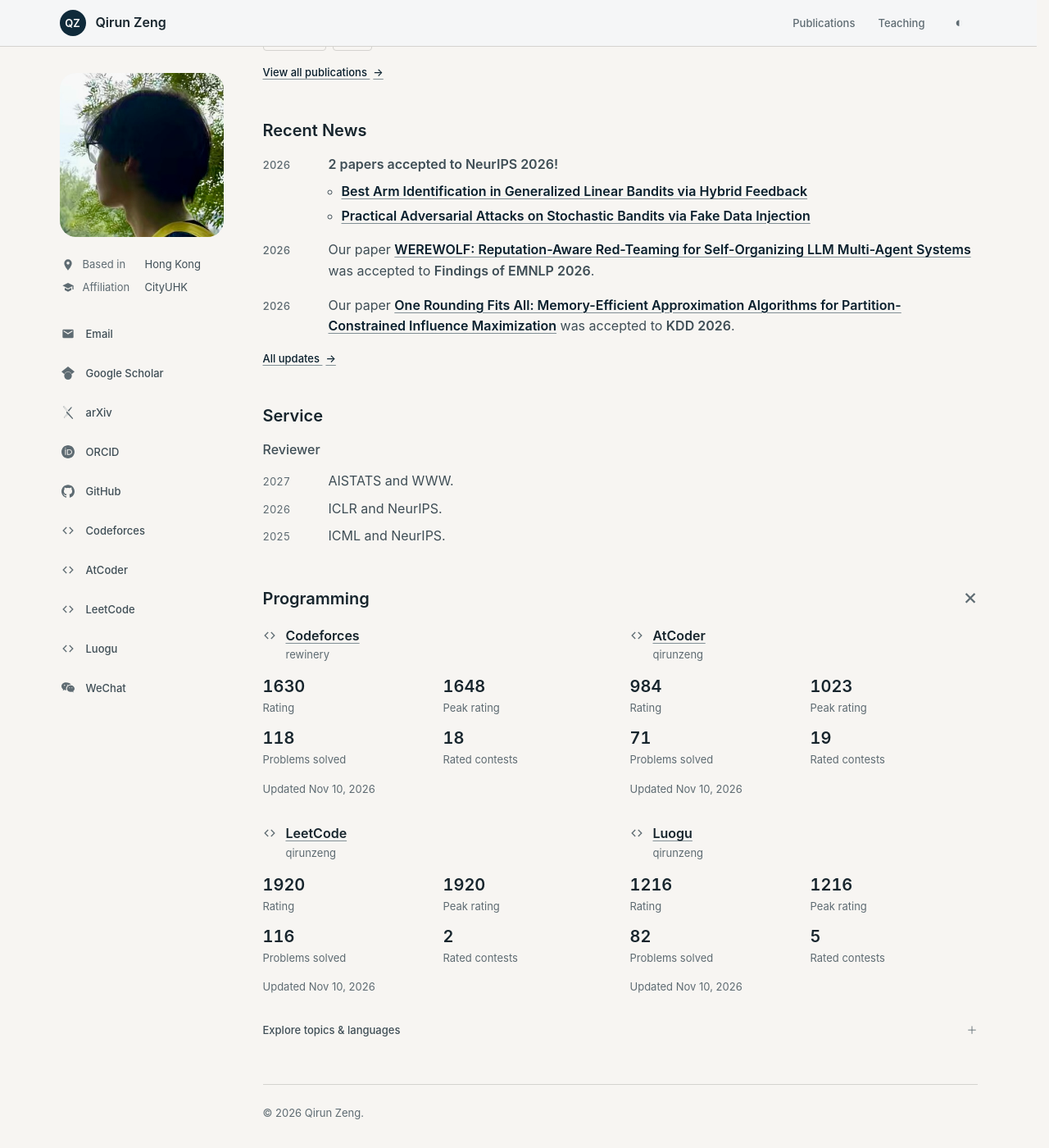
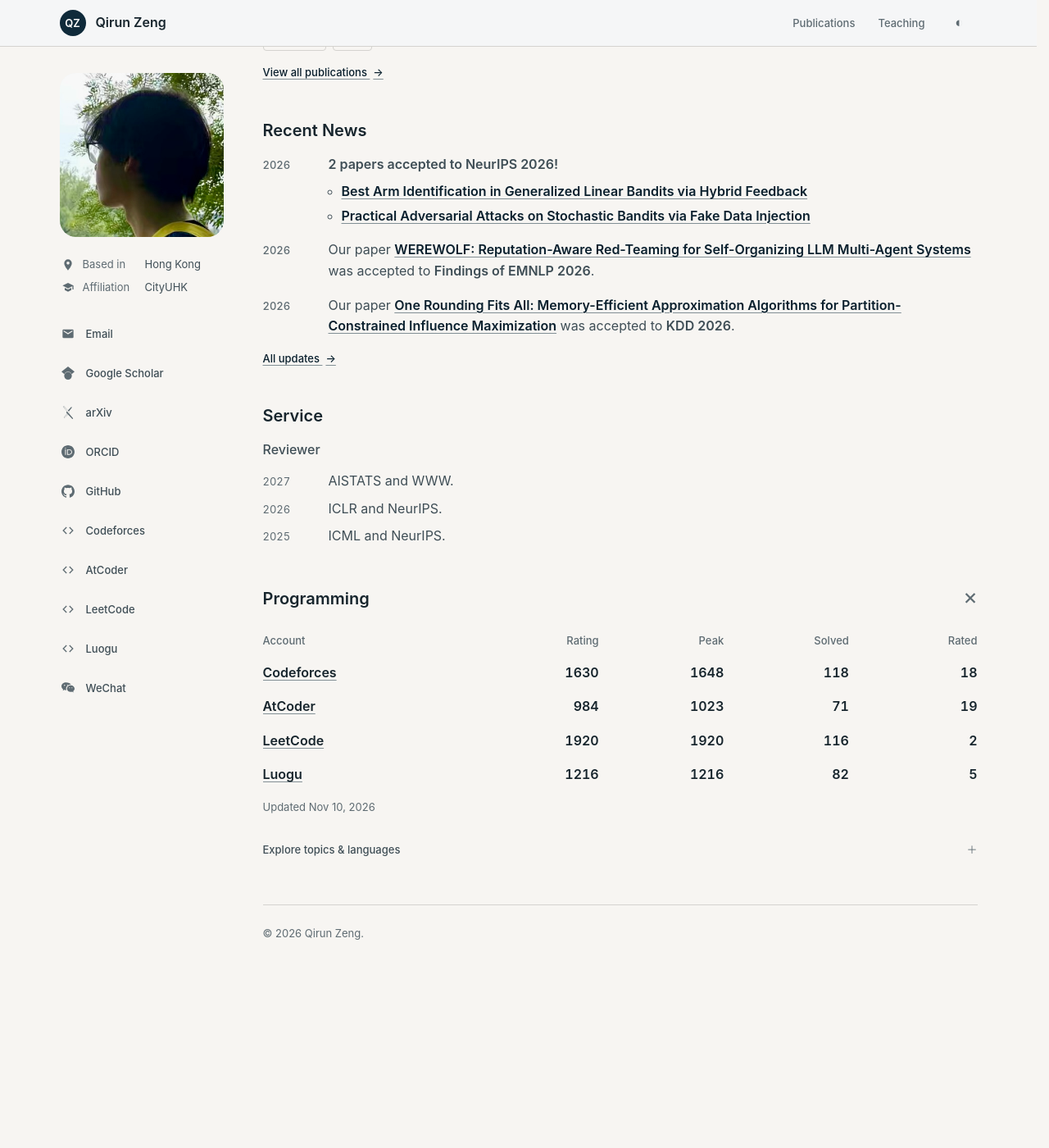
Before and after one commit to qirunzeng/qirunzeng.github.io, a Jekyll site: the page built from index.html, in a window 1280 px wide and 1400 px high, scrolled down 848 px. Shown: the whole window at 82% size. Built offline with Jekyll 4.4.1, drawn with Linux system fonts in a browser that asks for light colours; after the commit the page ends 2029 px from its top, so only the background shows below that.

Commit message:
Show programming accounts in compact rows with uniform metrics

```diff
--- a/_data/assets.json
+++ b/_data/assets.json
@@ -1,4 +1,4 @@
 {
-  "css": "e466e95a7274742d",
+  "css": "0a4a137b45f71194",
   "js": "49c589e744dc6c23"
 }
--- a/_includes/programming.html
+++ b/_includes/programming.html
@@ -3,25 +3,32 @@
   <details class="programming-disclosure" open>
     <summary><h2 id="competitive-programming-heading">Programming <span aria-hidden="true">＋</span></h2></summary>
     <div class="programming-panel">
-      <div class="programming-accounts">
-        {% for account in programming.accounts %}
-          <article class="programming-account" aria-labelledby="programming-{{ account.id }}">
-            <header class="programming-header">
-              <span class="programming-icon" aria-hidden="true">{% include icon.html name="code" %}</span>
-              <div>
-                <h3 id="programming-{{ account.id }}"><a class="programming-handle" href="{{ account.profile_url }}" target="_blank" rel="noopener noreferrer">{{ account.name }}</a></h3>
-                <p class="programming-user">{{ account.handle }}</p>
-              </div>
-            </header>
-            <dl class="programming-stats">
-              {% for metric in account.metrics %}
-                <div><dt>{{ metric.label }}</dt><dd>{{ metric.value }}</dd></div>
-              {% endfor %}
-            </dl>
-            <p class="programming-note">Updated <time datetime="{{ account.updated_at }}">{{ account.updated_at | date: '%b %-d, %Y' }}</time></p>
-          </article>
-        {% endfor %}
+      <div class="programming-table-scroll" tabindex="0" role="region" aria-label="Programming account statistics">
+        <table class="programming-accounts" aria-label="Programming account statistics">
+          <colgroup><col class="programming-account-column"><col><col><col><col></colgroup>
+          <thead>
+            <tr>
+              <th scope="col">Account</th>
+              <th scope="col">Rating</th>
+              <th scope="col" aria-label="Peak rating" title="Peak rating">Peak</th>
+              <th scope="col" aria-label="Problems solved" title="Problems solved">Solved</th>
+              <th scope="col" aria-label="Rated contests" title="Rated contests">Rated</th>
+            </tr>
+          </thead>
+          <tbody>
+            {% for account in programming.accounts %}
+              <tr class="programming-account">
+                <th scope="row" id="programming-{{ account.id }}">
+                  <a class="programming-handle" href="{{ account.profile_url }}" target="_blank" rel="noopener noreferrer" title="{{ account.handle }} · Updated {{ account.updated_at | date: '%b %-d, %Y' }}" aria-label="{{ account.name }} account {{ account.handle }}, updated {{ account.updated_at | date: '%b %-d, %Y' }}">{{ account.name }}</a>
+                </th>
+                {% for metric in account.metrics %}<td>{{ metric.value }}</td>{% endfor %}
+              </tr>
+            {% endfor %}
+          </tbody>
+        </table>
       </div>
+      {% assign verified_at = programming.accounts | map: 'updated_at' | sort | first %}
+      <p class="programming-checked">Updated <time datetime="{{ verified_at }}">{{ verified_at | date: '%b %-d, %Y' }}</time></p>
       <details class="programming-charts-disclosure">
         <summary>Explore topics &amp; languages <span aria-hidden="true">＋</span></summary>
         <p class="programming-overview">{{ programming.solved }} platform solves across {{ programming.accounts.size }} accounts</p>
--- a/assets/css/main.css
+++ b/assets/css/main.css
@@ -712,71 +712,58 @@
 .programming-panel {
   margin-top: var(--space-4);
 }
+.programming-table-scroll {
+  overflow-x: auto;
+  scrollbar-width: thin;
+}
 .programming-accounts {
-  display: grid;
-  grid-template-columns: repeat(2, minmax(0, 1fr));
-  gap: var(--space-8) var(--space-6);
+  width: 100%;
+  min-width: 17rem;
+  table-layout: fixed;
+  border-collapse: collapse;
 }
-.programming-account {
-  min-width: 0;
+.programming-account-column {
+  width: 30%;
 }
-.programming-header {
-  display: flex;
-  align-items: start;
-  gap: var(--space-2);
+.programming-accounts th, .programming-accounts td {
+  padding: var(--space-2) var(--space-1);
+  text-align: right;
+  vertical-align: top;
 }
-.programming-header h3 {
-  margin: 0;
+.programming-accounts thead th {
+  color: var(--muted);
+  font-size: var(--text-meta);
+  font-weight: var(--weight-medium);
+}
+.programming-accounts th:first-child {
+  padding-left: 0;
+  padding-right: var(--space-2);
+  text-align: left;
+}
+.programming-accounts td:last-child, .programming-accounts thead th:last-child {
+  padding-right: 0;
+}
+.programming-accounts td {
+  white-space: nowrap;
+  font-size: var(--text-body);
+  font-weight: var(--weight-semibold);
+  font-variant-numeric: tabular-nums;
+}
+.programming-handle {
+  color: var(--ink);
   font-size: var(--text-body);
   font-weight: var(--weight-semibold);
 }
-.programming-handle {
-  color: var(--ink);
-}
-.programming-icon {
-  display: grid;
-  width: 1.25rem;
-  height: 1.5rem;
-  flex: none;
-  align-items: center;
-  color: var(--muted);
-}
-.programming-icon svg {
-  width: var(--space-4);
-  height: var(--space-4);
-}
-.programming-user {
-  margin: 0;
+.programming-checked {
+  margin: var(--space-2) 0 0;
   color: var(--muted);
   font-size: var(--text-meta);
+  font-weight: var(--weight-regular);
 }
 .programming-overview {
   margin: var(--space-2) 0 0;
   color: var(--muted);
   font-size: var(--text-meta);
-}
-.programming-stats {
-  display: grid;
-  grid-template-columns: repeat(2, minmax(0, 1fr));
-  gap: var(--space-4);
-  margin: var(--space-4) 0;
-}
-.programming-stats div {
-  display: flex;
-  flex-direction: column-reverse;
-  gap: var(--space-1);
-}
-.programming-stats dt {
-  color: var(--muted);
-  font-size: var(--text-meta);
-  line-height: 1.4;
-}
-.programming-stats dd {
-  margin: 0;
-  font-size: var(--text-section);
-  font-weight: var(--weight-semibold);
-  line-height: 1.25;
-  font-variant-numeric: tabular-nums;
 }
 .programming-charts-disclosure > summary {
   margin-top: var(--space-6);
@@ -1112,11 +1099,18 @@
     grid-template-columns: minmax(0, 1fr);
     gap: var(--space-1);
   }
-  .programming-accounts {
-    grid-template-columns: minmax(0, 1fr);
+  .programming-handle {
+    font-size: var(--text-meta);
   }
-  .programming-stats {
-    grid-template-columns: repeat(2, minmax(0, 1fr));
+  .programming-accounts thead th {
+    font-size: var(--text-tag);
+  }
+  .programming-accounts th:not(:first-child), .programming-accounts td {
+    padding-inline: 0.125rem;
+    white-space: nowrap;
+  }
+  .programming-accounts td {
+    font-size: var(--text-body);
   }
   .programming-charts {
     grid-template-columns: minmax(0, 1fr);
```
Also changed, not shown: scripts/update_programming.py (+11 -8 lines), tests/test_programming.py (+14 -0 lines), README.md.
